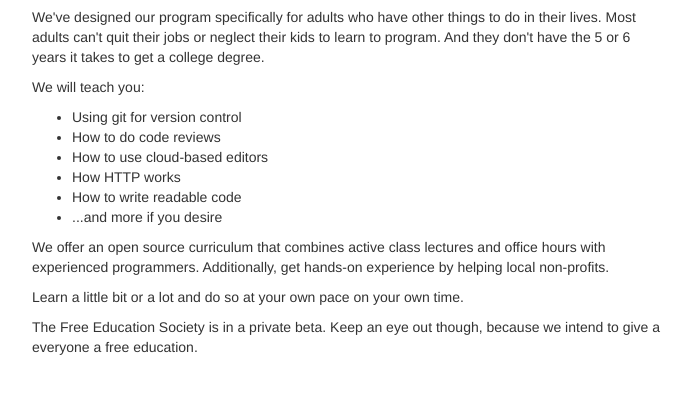
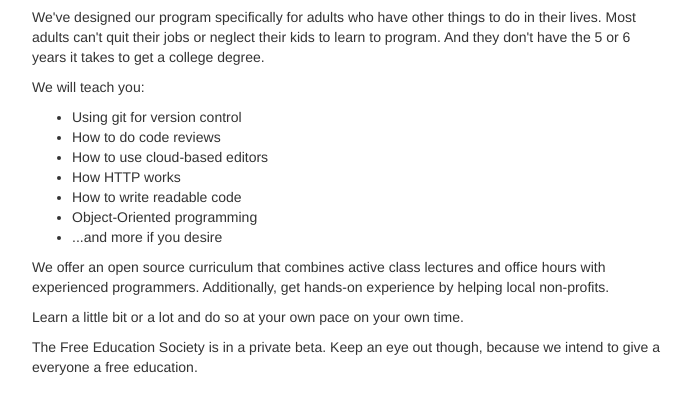
Before and after one commit to free-edu/site, a plain HTML site: page static/index.html in a window 1280 px wide. Shown: the part 172-586 px from the top of the page, without its empty margins (53-743 px from the left). Drawn offline with nearby package versions, Linux system fonts and the light colour scheme.

Commit message:
Adding OOP

```diff
--- a/static/index.html
+++ b/static/index.html
@@ -27,6 +27,7 @@
       <li>How to use cloud-based editors</li>
       <li>How HTTP works</li>
       <li>How to write readable code</li>
+      <li>Object-Oriented programming</li>
       <li>...and more if you desire</li>
     </ul>
 
```
